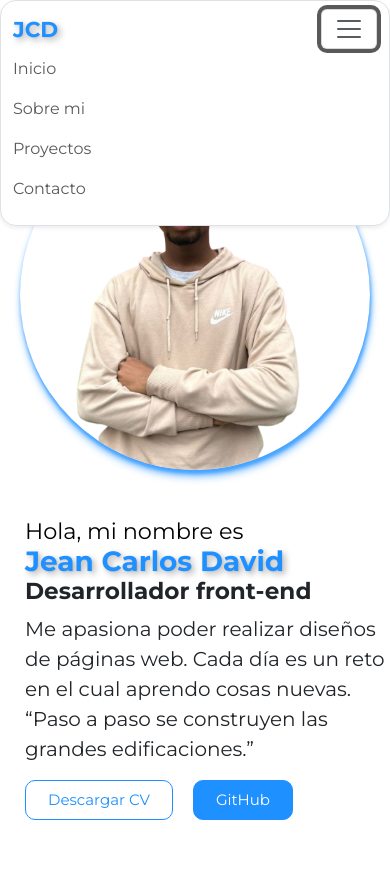
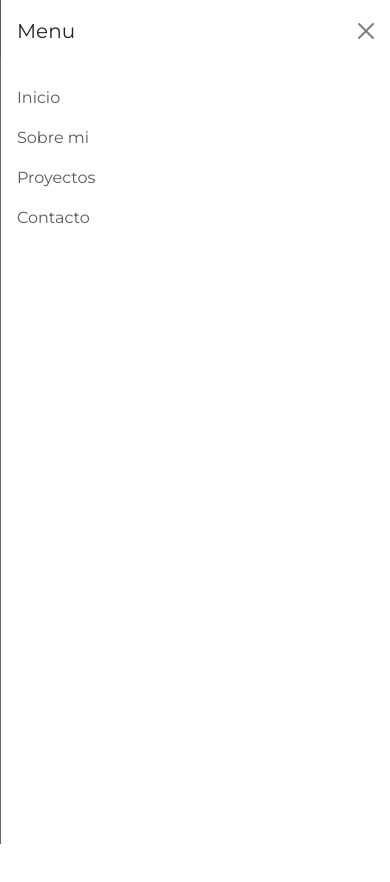
Before and after one commit to DaveJC01/portfolio-web, a plain HTML site: page index.html in a window 390 px wide. Both pictures are taken after a click on the button "Toggle navigation". After the commit the page ends 844 px from the top, so only its background shows below. Drawn offline with nearby package versions, Linux system fonts and the light colour scheme; a script that the page names is missing.

Commit message:
update 2.0.1

```diff
--- a/css/styles.css
+++ b/css/styles.css
@@ -187,12 +187,12 @@ a {
 }
 
 
-.container-image {
+/* .container-image {
     display: flex;
     justify-content: center;
     align-items: center;
 }
-
+*/
 .imgPerfil {
     width: 100%;
 
@@ -446,79 +446,23 @@ a {
 
 
 
-/* @media (max-width: 800px) {
-    .nav {
-        display: flex;
-        flex-direction: row;
-        justify-content: normal;
-        justify-content: center;
-        align-items: center;
-        width: 100%;
-
+/*pantallas pequeñas */
+@media (max-width: 800px) {
+    .navbar {
+      border-radius: 0 !important;
+    }
+    .circle {
+        width: 300px;
+        height: 300px;
     }
 
-
-
-    .titleNav {
-        display: none;
-    }
-
-    .navegation {
-        font-size: 12px;
-        gap: 10px;
-    }
-
-    .container {
-        margin: 0;
-    }
-
-    .container-body {
-        flex-direction: column-reverse;
-        gap: 15px;
+    .container-img {
+        justify-content: center !important;
     }
 
     .container-info {
-        justify-content: normal;
+        justify-content: flex-start !important;
+        padding-inline-start: 15px !important;
+        padding-inline-end: 15px !important;
     }
-
-    .pref {
-        font-size: 2cap;
-    }
-
-    .resumen {
-        width: 90%;
-    }
-
-    .btnCV {
-        width: 40%;
-    }
-
-    .circle {
-        width: 250px;
-        height: 250px;
-    }
-
-    .background-shape {
-        display: none;
-    }
-
-    .about-body {
-        flex-direction: column;
-    }
-
-    .about-content-img {
-        display: flex;
-        align-items: center;
-        justify-content: center;
-    }
-
-    .table-habilidades {
-        justify-content: space-around;
-        gap: 10px;
-    }
-
-
-
-
-
-}*/
+  }
--- a/index.html
+++ b/index.html
@@ -13,14 +13,18 @@
 <body>
 
 <nav class="navbar container-md rounded-4 border mt-md-3 mt-sm-3 navbar-expand-md fixed-top flex-row bg-white shadow-sm">
-
     <div class="container-fluid">
         <a class="titleNav text-decoration-none fs-4 fw-bold" href="#">JCD</a>
-        <button class="navbar-toggler" type="button" data-bs-toggle="collapse" data-bs-target="#navbarCollapse" aria-controls="navbarCollapse" aria-expanded="false" aria-label="Toggle navigation">
+        <button class="navbar-toggler" type="button" data-bs-toggle="offcanvas" data-bs-target="#offcanvasNavbarDark" aria-controls="offcanvasNavbarDark" aria-label="Toggle navigation">
             <span class="navbar-toggler-icon"></span>
           </button>
-        <div class="collapse navbar-collapse justify-content-end" id="navbarCollapse">
-          <ul class="navbar-nav mb-2 mb-md-0">
+        <div class="offcanvas offcanvas-end" id="offcanvasNavbarDark">
+            <div class="offcanvas-header">
+                <h5 class="offcanvas-title" id="offcanvasNavbarDarkLabel">Menu</h5>
+                <button type="button" class="btn-close btn-close-black" data-bs-dismiss="offcanvas" aria-label="Close"></button>
+              </div>
+              <div class="offcanvas-body">
+                <ul class="navbar-nav justify-content-end flex-grow-1 ">
                   <li class="nav-item">
                     <a class="nav-link" href="#home">Inicio</a>
                   </li>
@@ -33,17 +37,19 @@
                   <li class="nav-item">
                     <a class="nav-link" href="#info"> Contacto</a>
                   </li>
+
                 </ul>
         </div>
       </div>
   </nav>
 
-    <main class="container p-0 mt-5 mt-md-0">
+    <main class="container d-flex justify-content-center p-0">
 
         <!-- Informacion dobre mi y lo que hago -->
-        <article class="container d-flex flex-column-reverse flex-lg-row   gap-5 p-0 justify-content-center vh-100" id="home">
-            <div class="container-info">
-                <h1 class="name" >Hola, mi nombre es <br>
+        <article class="container row d-flex flex-column-reverse flex-lg-row gap-md-5 p-0 justify-content-center vh-100" id="home">
+            <div class="col container-info d-flex justify-content-center flex-column p-0">
+                <h1 class="name" >Hola, mi nombre es</h1>
+                <h1 class="m-0">
                     <span class="pref fw-semibold fs-1">Jean Carlos David</span>
                 </h1>
                 <h2 class="fw-bolder fs-3">Desarrollador front-end </h2>
@@ -58,17 +64,17 @@
                 </div>
             </div>
 
-            <div class="container-image">
-                <span class="circle">
+            <div class="col container-img d-flex justify-content-end align-items-center p-0">
+                <span class="circle d-flex justify-content-center align-items-center  ">
                      <img class="imgPerfil" src="./Img/perfil.png" alt="Perfil">
                 </span>
 
             </div>
 
             <!-- fondo con la mancha -->
-            <div class="background-shape  d-none d-md-block">
+            <!-- <div class="background-shape  d-none d-md-block">
                 <div class="inner-shape"></div>
-            </div>
+            </div> -->
 
         </article>
         <!-- Seccion que habla sobre mi  -->
--- a/script.js
+++ /dev/null
@@ -1,23 +0,0 @@
-const botones = document.querySelectorAll('button');
-document.getElementById('openModal').onclick = function () {
-    document.getElementById('myModal').style.display = 'block';
-}
-
-botones.forEach((key) => {
-    key.addEventListener("click", () => { action(key) });
-});
-
-
-window.onclick = function (event) {
-    if (event.target == document.getElementById('myModal')) {
-        document.getElementById('myModal').style.display = 'none';
-    }
-}
-
-
-function action(key) {
-    // Si se precionan los botones de cerrar el modal
-    if (key.id && 'cerrarModal' && 'close') {
-        document.getElementById('myModal').style.display = 'none';
-    }
-}
```
Lines whose indentation alone changed are shown as unchanged.
